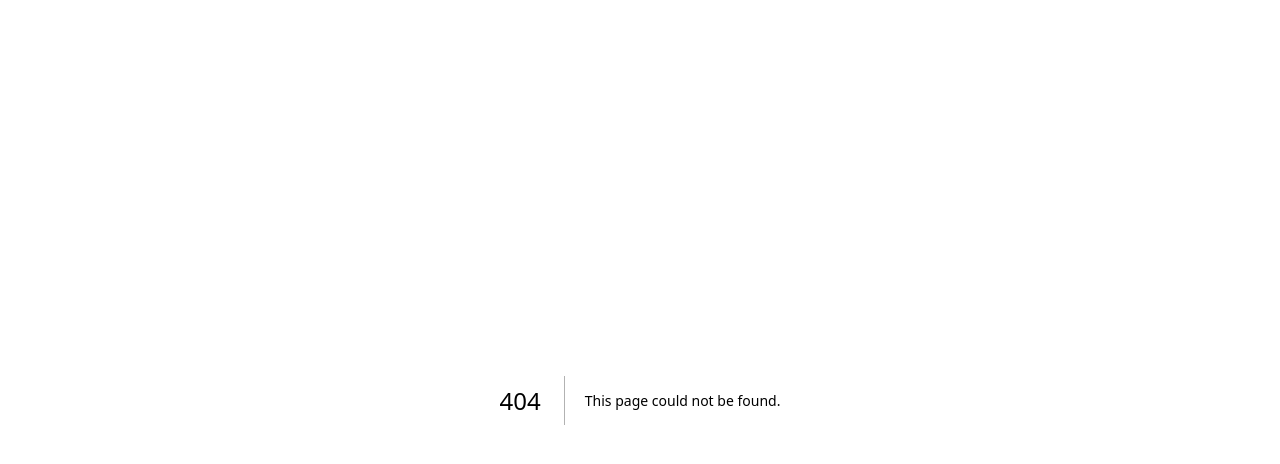
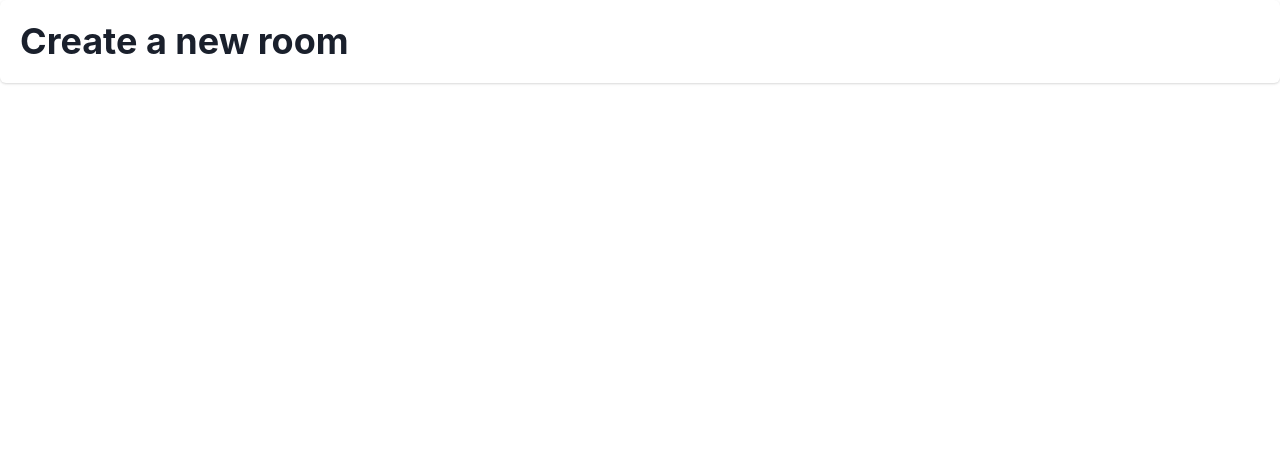
Before and after one commit to CoffeeVictor/mugic, a Next.js app: page /rooms in a window 1280 px wide. Before the commit this address had no page. Shown: the top 464 px of the page. Built offline with nearby package versions, Linux system fonts and the light colour scheme.

Commit message:
New providers pattern

```diff
--- a/src/app/layout.tsx
+++ b/src/app/layout.tsx
@@ -1,5 +1,4 @@
-import { ClerkProvider } from '@clerk/nextjs';
-import { MugicWebSocketProvider } from '~/context/MugicWebSocketContext';
+import { Providers } from './providers';
 
 export const metadata = {
 	title: 'Next.js 13 with Clerk',
@@ -11,12 +10,10 @@ export default function RootLayout({
 	children: React.ReactNode;
 }) {
 	return (
-		<ClerkProvider>
-			<MugicWebSocketProvider>
-				<html lang='en'>
-					<body>{children}</body>
-				</html>
-			</MugicWebSocketProvider>
-		</ClerkProvider>
+		<html lang='en'>
+			<body>
+				<Providers>{children}</Providers>
+			</body>
+		</html>
 	);
 }
--- /dev/null
+++ b/src/app/providers.tsx
@@ -0,0 +1,15 @@
+'use client';
+
+import { ChakraProvider } from '@chakra-ui/react';
+import { ClerkProvider } from '@clerk/nextjs';
+import { MugicWebSocketProvider } from '~/context/MugicWebSocketContext';
+
+export const Providers = ({ children }: { children: React.ReactNode }) => {
+	return (
+		<ClerkProvider>
+			<MugicWebSocketProvider>
+				<ChakraProvider>{children}</ChakraProvider>
+			</MugicWebSocketProvider>
+		</ClerkProvider>
+	);
+};
--- /dev/null
+++ b/src/app/rooms/page.tsx
@@ -0,0 +1,11 @@
+import { CreateRoomCard } from '~/components/RoomCard';
+
+const Rooms = async () => {
+	return (
+		<>
+			<CreateRoomCard />
+		</>
+	);
+};
+
+export default Rooms;
--- /dev/null
+++ b/src/components/RoomCard.tsx
@@ -0,0 +1,26 @@
+import { Card, CardHeader, Heading } from '@chakra-ui/react';
+import React, { type PropsWithChildren } from 'react';
+
+type RoomCardProps = PropsWithChildren & {
+	name: string;
+};
+
+export const RoomCard: React.FC<RoomCardProps> = (props) => {
+	const { name } = props;
+
+	return (
+		<Card>
+			<CardHeader>{name}</CardHeader>
+		</Card>
+	);
+};
+
+export const CreateRoomCard: React.FC = () => {
+	return (
+		<Card>
+			<CardHeader>
+				<Heading>Create a new room</Heading>
+			</CardHeader>
+		</Card>
+	);
+};
```
